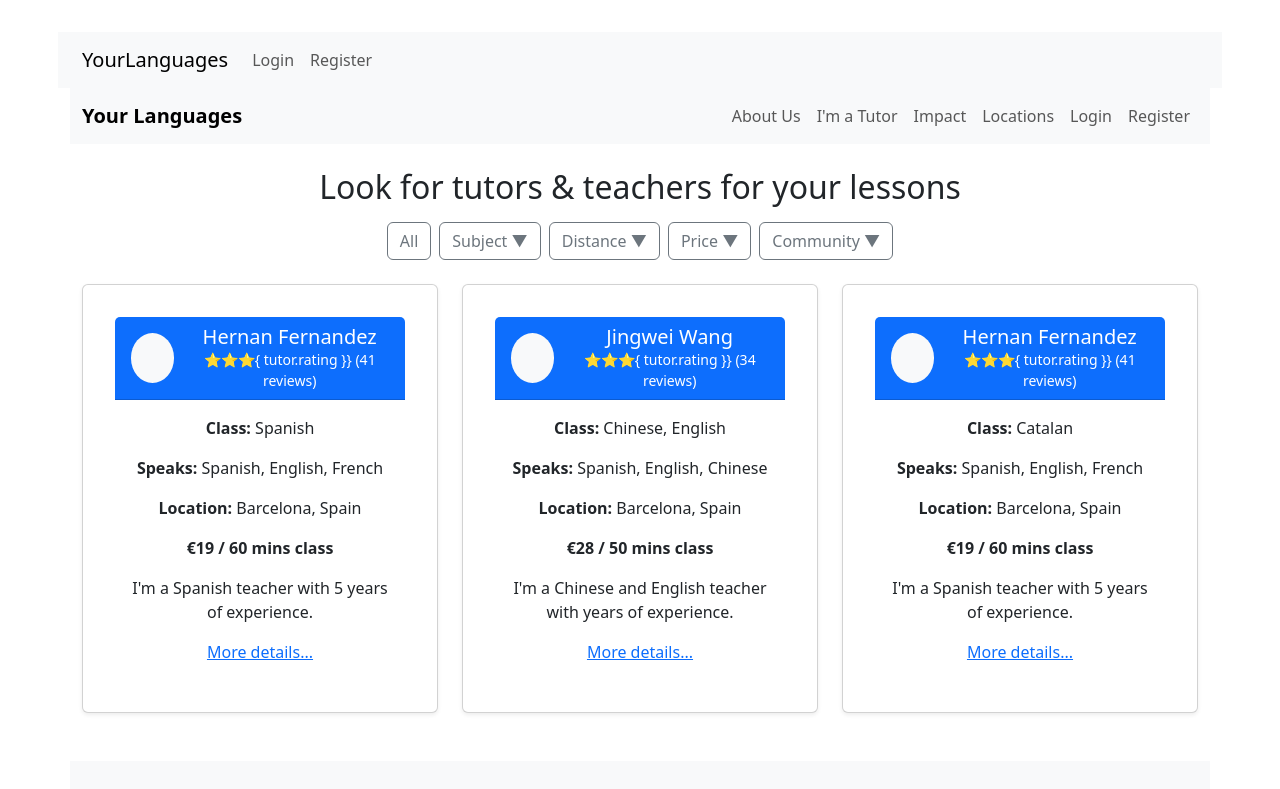
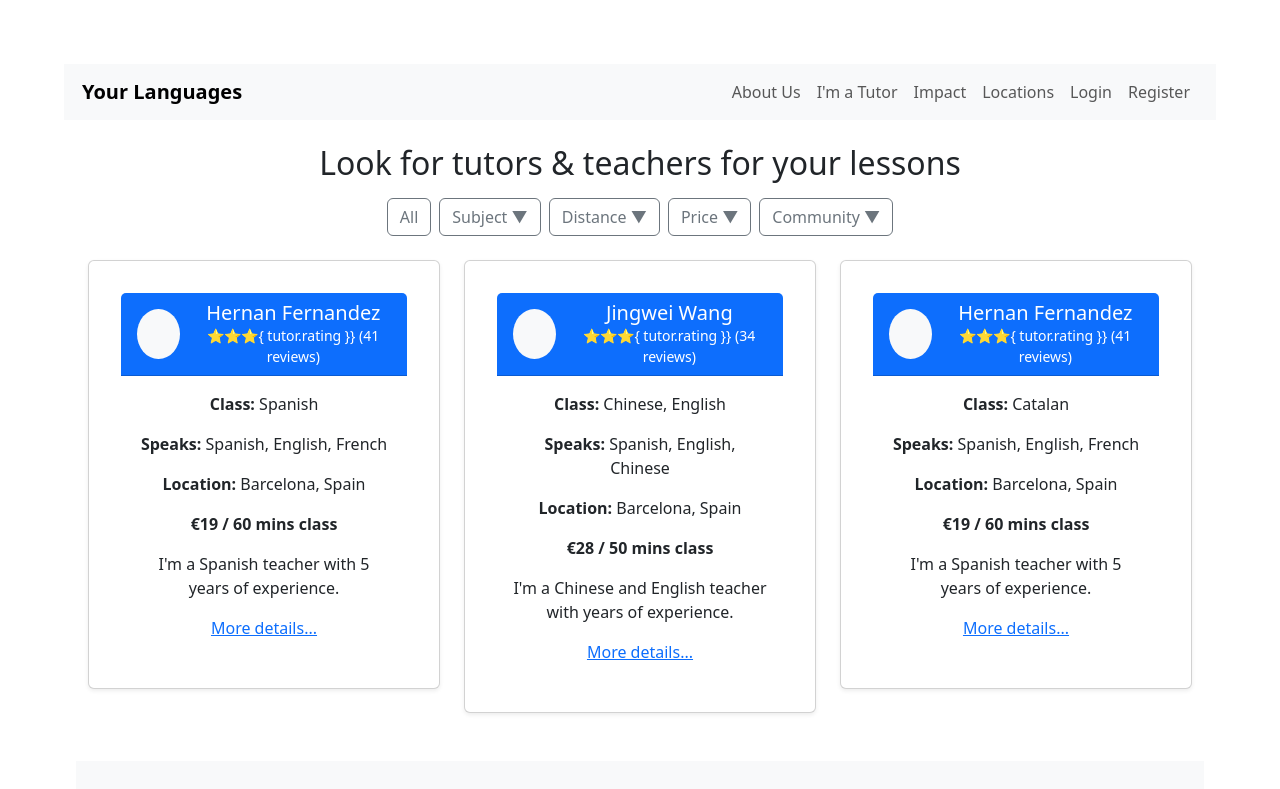
Before and after one commit to MaribelWang/LP_YourLanguages_Vue3, a Vue app: page / in a window 1280 px wide. Shown: the top 789 px of the page. Built offline with nearby package versions, Linux system fonts and the light colour scheme.

Commit message:
Separate Navbar component to avoid repeating

```diff
--- a/src/App.vue
+++ b/src/App.vue
@@ -1,23 +1,15 @@
+<template>
+  <div id="app">
+    <Navbar />
+    <router-view />
+  </div>
+</template>
+
 <script setup>
 import 'bootstrap/dist/css/bootstrap.min.css';
 import 'bootstrap';
+import Navbar from './components/Navbar.vue';
 </script>
-
-<template>
-  <nav class="navbar navbar-expand-lg navbar-light bg-light">
-    <div class="container">
-      <router-link class="navbar-brand" to="/">YourLanguages</router-link>
-      <div class="collapse navbar-collapse">
-        <ul class="navbar-nav">
-          <li class="nav-item"><router-link class="nav-link" to="/login">Login</router-link></li>
-          <li class="nav-item"><router-link class="nav-link" to="/register">Register</router-link></li>
-        </ul>
-      </div>
-    </div>
-  </nav>
-  <router-view />
-</template>
-
 
 <style scoped>
 .logo {
--- /dev/null
+++ b/src/components/Navbar.vue
@@ -0,0 +1,20 @@
+<template>
+     <nav class="navbar navbar-expand-lg navbar-light bg-light">
+      <div class="container">
+        <a class="navbar-brand fw-bold" href="#">Your Languages</a>
+        <button class="navbar-toggler" type="button" data-bs-toggle="collapse" data-bs-target="#navbarNav">
+          <span class="navbar-toggler-icon"></span>
+        </button>
+        <div class="collapse navbar-collapse" id="navbarNav">
+          <ul class="navbar-nav ms-auto">
+            <li class="nav-item"><a class="nav-link" href="">About Us</a></li>
+            <li class="nav-item"><a class="nav-link" href="">I'm a Tutor</a></li>
+            <li class="nav-item"><a class="nav-link" href="">Impact</a></li>
+            <li class="nav-item"><a class="nav-link" href="">Locations</a></li>
+            <li class="nav-item"><a class="nav-link" href="/login">Login</a></li>
+            <li class="nav-item"><a class="nav-link" href="/register">Register</a></li>
+          </ul>
+        </div>
+      </div>
+    </nav>
+</template>
--- a/src/views/Home.vue
+++ b/src/views/Home.vue
@@ -1,24 +1,5 @@
 <template>
   <div class="container-fluid">
-    <!-- Navbar -->
-    <nav class="navbar navbar-expand-lg navbar-light bg-light">
-      <div class="container">
-        <a class="navbar-brand fw-bold" href="#">Your Languages</a>
-        <button class="navbar-toggler" type="button" data-bs-toggle="collapse" data-bs-target="#navbarNav">
-          <span class="navbar-toggler-icon"></span>
-        </button>
-        <div class="collapse navbar-collapse" id="navbarNav">
-          <ul class="navbar-nav ms-auto">
-            <li class="nav-item"><a class="nav-link" href="">About Us</a></li>
-            <li class="nav-item"><a class="nav-link" href="">I'm a Tutor</a></li>
-            <li class="nav-item"><a class="nav-link" href="">Impact</a></li>
-            <li class="nav-item"><a class="nav-link" href="">Locations</a></li>
-            <li class="nav-item"><a class="nav-link" href="/login">Login</a></li>
-            <li class="nav-item"><a class="nav-link" href="/register">Register</a></li>
-          </ul>
-        </div>
-      </div>
-    </nav>
 
     <!--Filters section-->
     <div class="text-center mt-4">
--- a/src/views/Login.vue
+++ b/src/views/Login.vue
@@ -14,6 +14,7 @@
             <div class="mb-3">
               <input type="password" class="form-control" placeholder="Password" v-model="password" required>
             </div>
+            <div class="text-danger" v-if="errorMessage">{{ errorMessage }}</div>
             <div class="text-end">
               <a href="#" class="text-primary">Forgot your password?</a>
             </div>
@@ -43,13 +44,32 @@
 <script setup>
 import { ref } from 'vue';
 import { useRouter } from 'vue-router';
+import axios from 'axios';
 
 const router = useRouter();
 const email = ref('');
 const password = ref('');
+const errorMessage = ref('');
 
-const login = () => {
-  alert(`Logging in with ${email.value}`);
+const login = async () => {
+  errorMessage.value = '';
+
+  try {
+    const response = await axios.post('https://reqres.in/api/login', {
+      email: email.value,
+      password: password.value
+    });
+
+    if (response.data.token) {
+      // Save token to local storage
+      localStorage.setItem('token', response.data.token);
+
+// Redirect to home page
+      router.push('/');
+    }
+  } catch (error) {
+    errorMessage.value = 'Invalid email or password. Please try again.';
+  }
 };
 
 const navigateToRegister = () => {
--- a/src/views/Register.vue
+++ b/src/views/Register.vue
@@ -84,13 +84,13 @@ const register = async () => {
       email: email.value,
       password: password.value
     });
-
+// Redirect to home page
     if (response.data.token) {
       successMessage.value = 'Registration successful! Redirecting to home...';
       localStorage.setItem('token', response.data.token);
       setTimeout(() => {
         router.push('/');
-      }, 2000); // Redirect to home page after 2 seconds
+      }, 2000);
     }
   } catch (error) {
     errorMessage.value = 'Registration failed. Please try again.';
```
